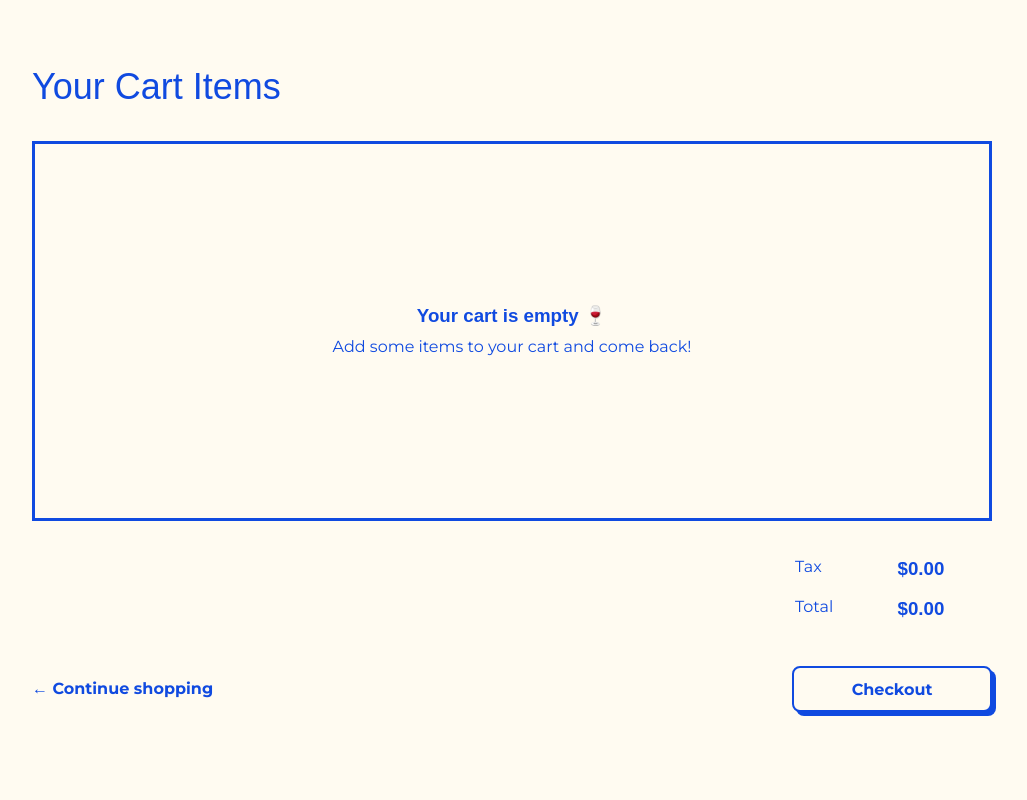
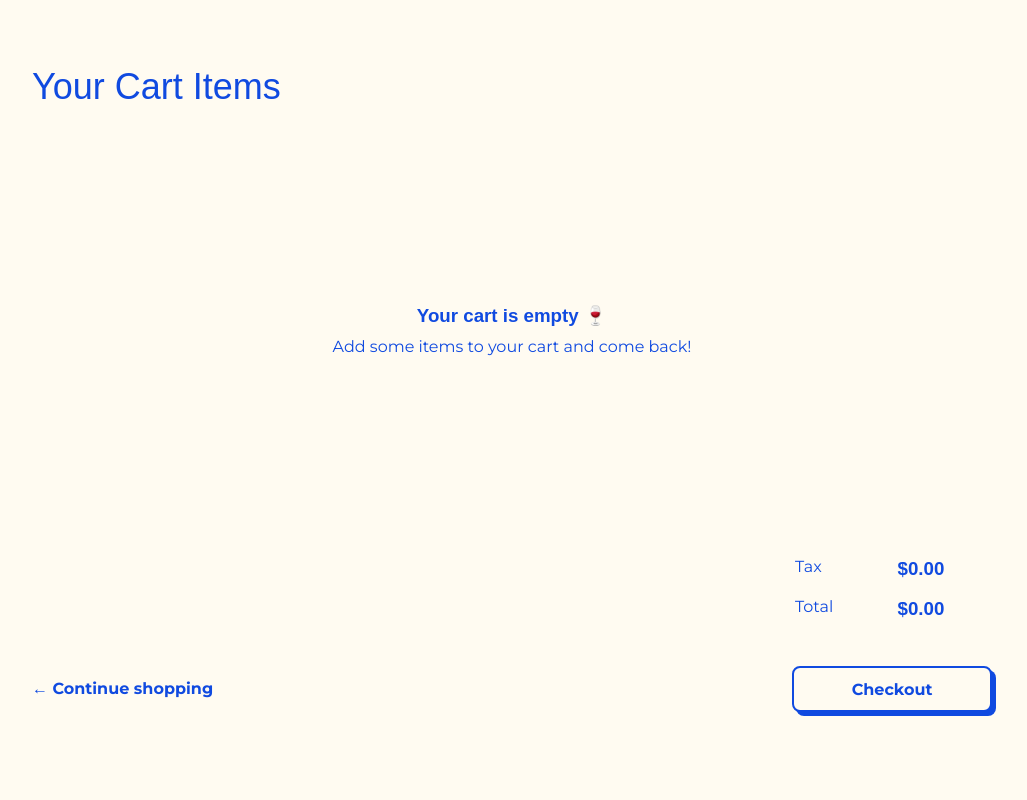
Before and after one commit to josh-merrill/natural-wine-club, a React (Vite) app: page / in a window 1280 px wide. Both pictures are taken after a click on the link "Cart". Shown: the top 800 px of the page, without its empty margins (128-1155 px from the left). Built offline with nearby package versions, Linux system fonts and the light colour scheme; a web font is replaced by a local one.

Commit message:
STYLE: Adjusting border style

```diff
--- a/src/components/cart/cart.css
+++ b/src/components/cart/cart.css
@@ -24,7 +24,6 @@
 .cart--item-container {
   display: flex;
   flex-direction: column;
-  border: 3px solid var(--color-blue);
   flex: 1;
 }
 
```
